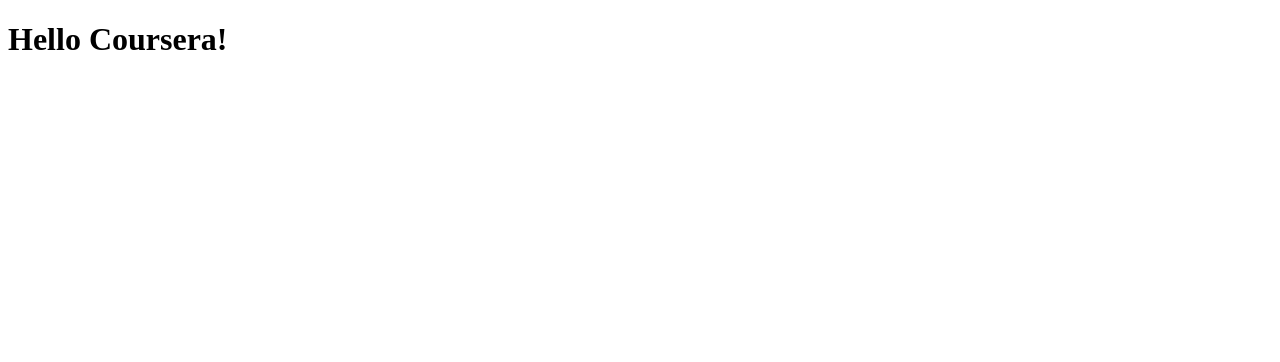
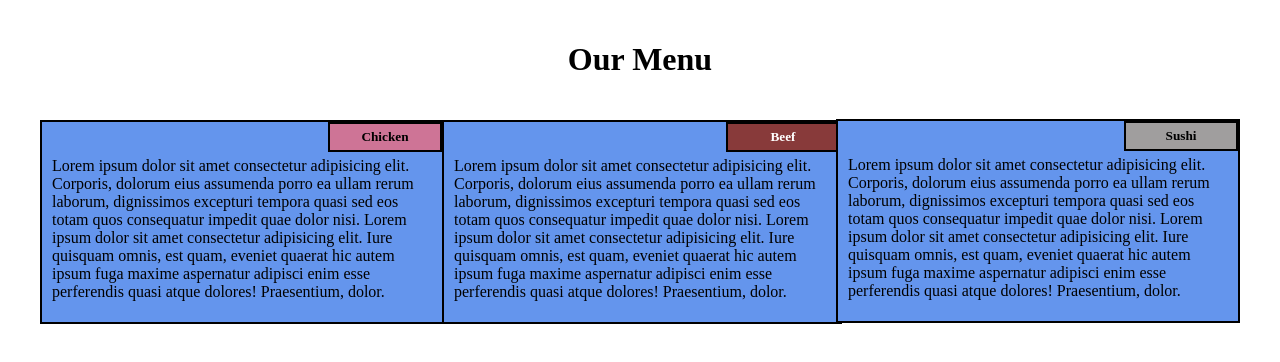
Before and after one commit to Buhle-123/Coding-Assignment, a plain HTML site: page site/index.html in a window 1280 px wide. Drawn offline with Linux system fonts and the light colour scheme.

Commit message:
modified

```diff
--- a/site/index.html
+++ b/site/index.html
@@ -1,9 +1,33 @@
 <!DOCTYPE html>
 <html>
 <head>
-	<title>Hello Coursera</title>
+	<title>Menu</title>
+	<link rel="stylesheet" type="text/css" href="style.css">
 </head>
 <body>
-<h1>Hello Coursera!</h1>
+
+	<h1 class='ourmenu'>Our Menu</h1>
+    <div class="maindiv">
+        <div class="div1">
+<h5 class='chick'>Chicken</h5>
+<p>Lorem ipsum dolor sit amet consectetur adipisicing elit. Corporis, dolorum eius assumenda porro ea ullam rerum laborum, dignissimos excepturi tempora quasi sed eos totam quos consequatur impedit quae dolor nisi. Lorem ipsum dolor sit amet consectetur adipisicing elit. Iure quisquam omnis, est quam, eveniet quaerat hic autem ipsum fuga maxime aspernatur adipisci enim esse perferendis quasi atque dolores! Praesentium, dolor.</p>
+        </div>
+
+
+        <div class="div2">
+            <h5 class='beef'>Beef</h5>
+            <p>Lorem ipsum dolor sit amet consectetur adipisicing elit. Corporis, dolorum eius assumenda porro ea ullam rerum laborum, dignissimos excepturi tempora quasi sed eos totam quos consequatur impedit quae dolor nisi. Lorem ipsum dolor sit amet consectetur adipisicing elit. Iure quisquam omnis, est quam, eveniet quaerat hic autem ipsum fuga maxime aspernatur adipisci enim esse perferendis quasi atque dolores! Praesentium, dolor.</p>
+                    </div>
+
+
+                    <div class="div3">
+                        <h5 class='sushi'>Sushi</h5>
+                        <p>Lorem ipsum dolor sit amet consectetur adipisicing elit. Corporis, dolorum eius assumenda porro ea ullam rerum laborum, dignissimos excepturi tempora quasi sed eos totam quos consequatur impedit quae dolor nisi. Lorem ipsum dolor sit amet consectetur adipisicing elit. Iure quisquam omnis, est quam, eveniet quaerat hic autem ipsum fuga maxime aspernatur adipisci enim esse perferendis quasi atque dolores! Praesentium, dolor.</p>
+                                </div>
+
+
+
+    </div>
 </body>
+
 </html>
--- a/site/style.css
+++ b/site/style.css
@@ -1,21 +1,87 @@
-h1{
-	text-align:center;
+*{
+    margin-left: 10px;
+    margin-right: 10px;
 }
-.Chicken{
-	border: 1px solid black;
-	background-color:blue;
-	padding: 10px;
+.ourmenu{
+    text-align: center;
+    padding: 20px;
 }
-.Beef{
-	background-color: pink;
-	border: 1px solid black;
-	padding: 10px;
+
+p{
+    margin-top: 35px;
+    margin-left: 10px;
+
 }
-.Sushi{
-	background-color: green;
-	border: 1px solid black;
-	padding: 10px;
+
+.div1{
+
+    float: left;
+    background-color: cornflowerblue;
+    height: 200px;
+    width: 400px;
+    border: 2px solid black;
+    text-align: left;
 }
-h2{
-	text-align:top right;
+.chick{
+    padding: 5px;
+    margin: 0px;
+    width: 100px;
+    font-weight: bold;
+    border: 2px solid black;
+    float: right;
+    background-color: rgb(206, 116, 150);
+    text-align: center;
 }
+
+
+
+.div2{
+
+    margin-left: auto;
+    margin-right: auto;
+    background-color: cornflowerblue;
+    height: 200px;
+    width: 400px;
+    border: 2px solid black;
+    text-align: left;
+
+}
+.beef{
+
+    padding: 5px;
+    margin: 0px;
+    width: 100px;
+    font-weight: bold;
+    border: 2px solid black;
+    float: right;
+    background-color: rgb(136, 58, 58);
+    text-align: center;
+    color: white;
+}
+
+
+
+.div3{
+
+    float: right;
+    background-color: cornflowerblue;
+    height: 200px;
+    width: 400px;
+    border: 2px solid black;
+    text-align: left;
+    margin-top: -205px;
+
+
+}
+.sushi{
+
+    padding: 5px;
+    margin: 0px;
+    width: 100px;
+    font-weight: bold;
+    border: 2px solid black;
+    float: right;
+    background-color: rgb(160, 158, 158);
+    text-align: center;
+
+}
```
